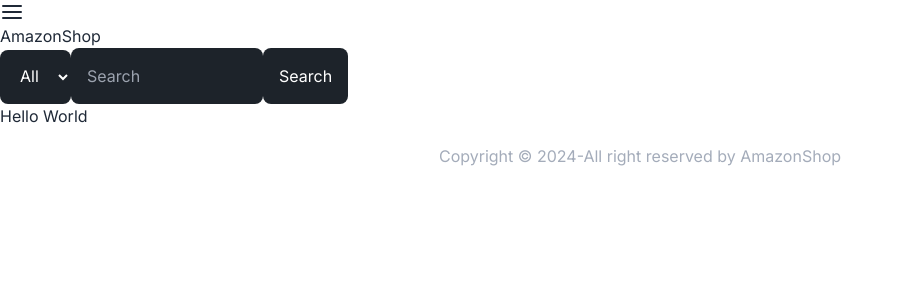
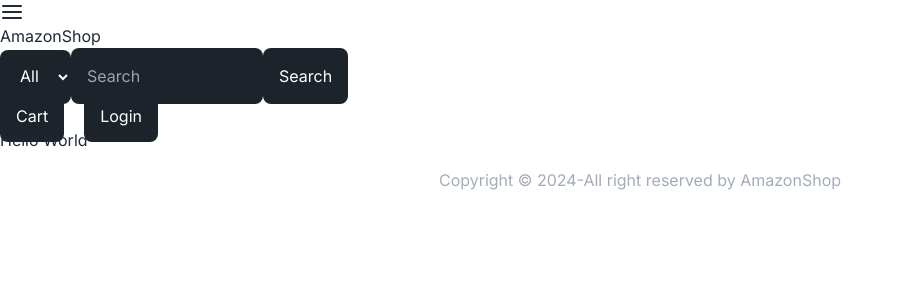
Before and after one commit to Fr-heidarian/AmazonaShop-next.js, a Next.js app: page / in a window 1280 px wide. Shown: the top 300 px of the page, without its empty margins (0-903 px from the left). Built offline with nearby package versions, Linux system fonts and the light colour scheme.

Commit message:
add Menu component to header

```diff
--- a/components/header/Header.tsx
+++ b/components/header/Header.tsx
@@ -1,5 +1,6 @@
 import Link from "next/link";
 import SearchBox from "./SearchBox";
+import Menu from "./Menu";
 
 export default function Header() {
   return (
@@ -22,6 +23,7 @@ export default function Header() {
         </svg>
         <Link href={"/"}>AmazonShop</Link>
         <SearchBox />
+        <Menu />
       </nav>
     </header>
   );
--- /dev/null
+++ b/components/header/Menu.tsx
@@ -0,0 +1,24 @@
+import Link from "next/link";
+
+export default function Menu() {
+  return (
+    <ul className="flex items-stretch gap-5">
+      <li>
+        <Link
+          href={"/cart"}
+          className="bg-grayBgColor p-4 text-white rounded-lg hover:bg-grayHoverColor"
+        >
+          Cart
+        </Link>
+      </li>
+      <li>
+        <Link
+          href={"/login"}
+          className="bg-grayBgColor p-4 text-white rounded-lg hover:bg-grayHoverColor"
+        >
+          Login
+        </Link>
+      </li>
+    </ul>
+  );
+}
```
